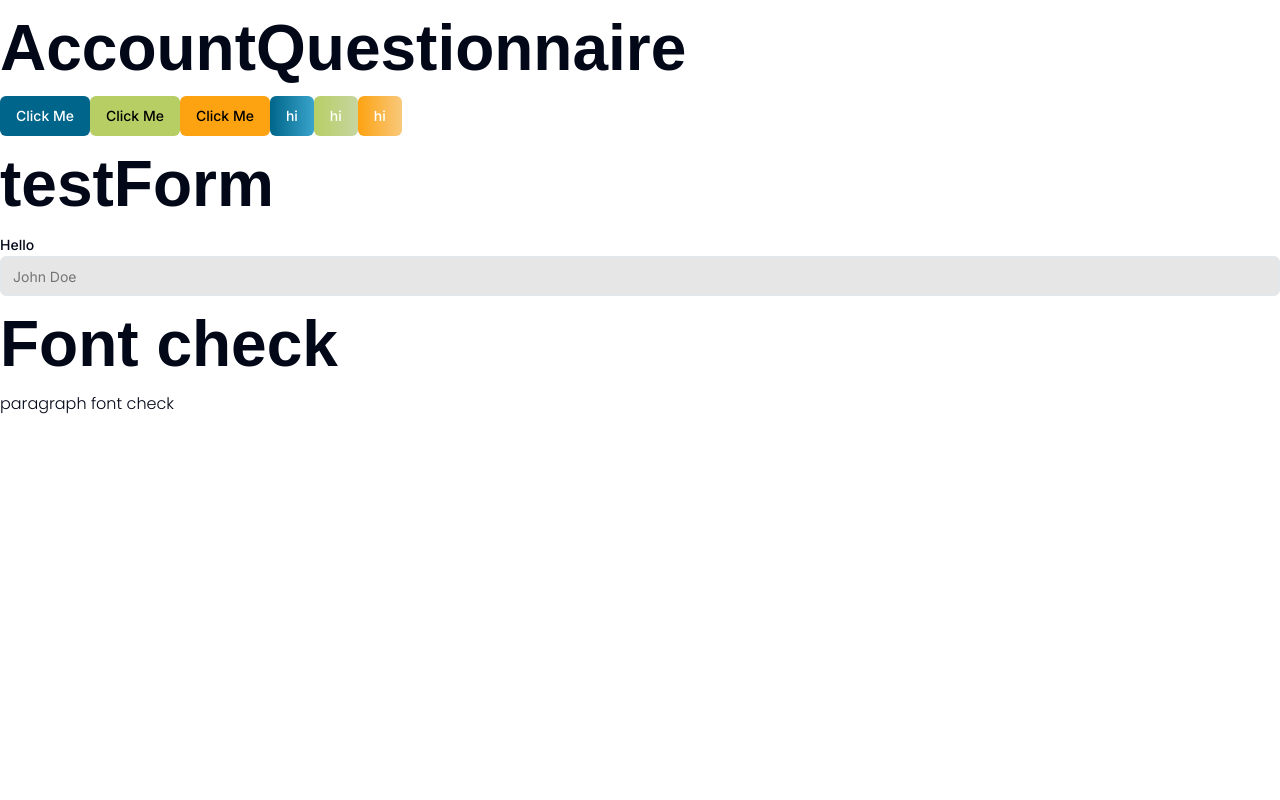
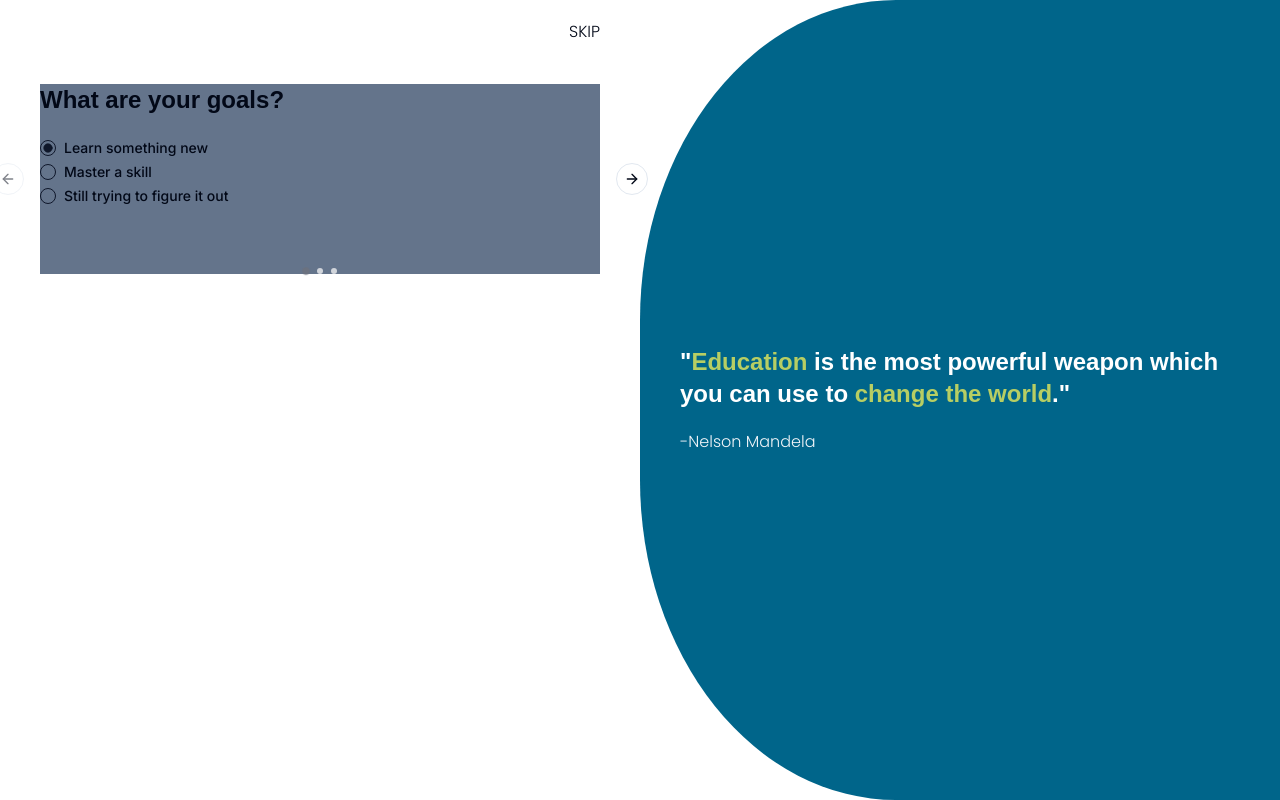
Before and after one commit to Software-Developer-Academy/mentor-match, a Next.js app: page /account-questionnaire in a window 1280 px wide. Built offline with nearby package versions, Linux system fonts and the light colour scheme; a web font is replaced by a local one.

Commit message:
set up some initial components and styling

```diff
--- a/package.json
+++ b/package.json
@@ -16,6 +16,7 @@
     "@radix-ui/react-dialog": "^1.0.5",
     "@radix-ui/react-label": "^2.0.2",
     "@radix-ui/react-navigation-menu": "^1.1.4",
+    "@radix-ui/react-radio-group": "^1.1.3",
     "@radix-ui/react-separator": "^1.0.3",
     "@radix-ui/react-slot": "^1.0.2",
     "class-variance-authority": "^0.7.0",
--- a/src/app/account-questionnaire/page.tsx
+++ b/src/app/account-questionnaire/page.tsx
@@ -1,25 +1,77 @@
+"use client";
+
 import { Button } from "@/components/ui/button";
-import { GradButton } from "@/components/ui/grad-button";
+// import { GradButton } from "@/components/ui/grad-button";
 import React from "react";
-import TestForm from "@/components/TestForm";
+import { RadioGroup, RadioGroupItem } from "@/components/ui/radio-group";
+import { Label } from "@/components/ui/label";
+import {
+	Carousel,
+	CarouselContent,
+	CarouselDots,
+	CarouselItem,
+	CarouselNext,
+	CarouselPrevious,
+} from "@/components/ui/carousel";
+import AccountQuestion1 from "@/components/account-questions/account-question-1";
 
 const AccountQuestionnaire = () => {
-  return (
-    <div>
-      <h1>AccountQuestionnaire</h1>
-      <Button>Click Me</Button>
-      <Button variant="secondary">Click Me</Button>
-      <Button variant={"tertiary"} className="bg-tertiary">
-        Click Me
-      </Button>
+	return (
+		<div className="flex h-screen">
+			<div className="basis-1/2 py-5 px-10">
+				<div className="mb-10">
+					<p className="text-right">SKIP</p>
+				</div>
 
-      <GradButton>hi</GradButton>
-      <GradButton variant="secondary">hi</GradButton>
-      <GradButton variant={"tertiary"}>hi</GradButton>
+				{/* <div className="flex flex-col justify-center pb-16">
+					<h2 className="mb-6 text-2xl">What are your goals?</h2>
+					<RadioGroup defaultValue="option-one">
+						<div className="flex items-center space-x-2">
+							<RadioGroupItem value="option-one" id="option-one" />
+							<Label htmlFor="option-one">Learn something new</Label>
+						</div>
+						<div className="flex items-center space-x-2">
+							<RadioGroupItem value="option-two" id="option-two" />
+							<Label htmlFor="option-two">Master a skill</Label>
+						</div>
+						<div className="flex items-center space-x-2">
+							<RadioGroupItem value="option-three" id="option-three" />
+							<Label htmlFor="option-three">
+								Still trying to figure it out
+							</Label>
+						</div>
+					</RadioGroup>
+				</div> */}
 
-      <TestForm />
-    </div>
-  );
+				<div className="bg-slate-500">
+					<Carousel>
+						<CarouselContent>
+							<CarouselItem>
+								<AccountQuestion1 />
+							</CarouselItem>
+							<CarouselItem>bro</CarouselItem>
+							<CarouselItem>bro</CarouselItem>
+						</CarouselContent>
+						<CarouselDots />
+						<CarouselPrevious />
+						<CarouselNext />
+					</Carousel>
+				</div>
+			</div>
+			<div className="bg-[#00658A] flex items-center justify-center basis-1/2 p-10 rounded-l-[40%]">
+				{/* <Image /> */}
+
+				<div>
+					<h1 className="text-2xl text-white text-left">
+						"<span className="text-[#b7ce63]">Education</span> is the most
+						powerful weapon which you can use to{" "}
+						<span className="text-[#b7ce63]">change the world</span>."
+					</h1>
+					<p className="self-start text-slate-100 mt-5">-Nelson Mandela</p>
+				</div>
+			</div>
+		</div>
+	);
 };
 
 export default AccountQuestionnaire;
--- /dev/null
+++ b/src/components/account-questions/account-question-1.tsx
@@ -0,0 +1,29 @@
+import React from "react";
+import { RadioGroup, RadioGroupItem } from "@/components/ui/radio-group";
+import { Label } from "@/components/ui/label";
+
+const AccountQuestion1 = () => {
+	return (
+		<div>
+			<div className="flex flex-col justify-center pb-16">
+				<h2 className="mb-6 text-2xl">What are your goals?</h2>
+				<RadioGroup defaultValue="option-one">
+					<div className="flex items-center space-x-2">
+						<RadioGroupItem value="option-one" id="option-one" />
+						<Label htmlFor="option-one">Learn something new</Label>
+					</div>
+					<div className="flex items-center space-x-2">
+						<RadioGroupItem value="option-two" id="option-two" />
+						<Label htmlFor="option-two">Master a skill</Label>
+					</div>
+					<div className="flex items-center space-x-2">
+						<RadioGroupItem value="option-three" id="option-three" />
+						<Label htmlFor="option-three">Still trying to figure it out</Label>
+					</div>
+				</RadioGroup>
+			</div>
+		</div>
+	);
+};
+
+export default AccountQuestion1;
--- a/src/components/ui/carousel.tsx
+++ b/src/components/ui/carousel.tsx
@@ -56,14 +56,14 @@ const Carousel = React.forwardRef<
 			children,
 			...props
 		},
-    ref,
+		ref
 	) => {
 		const [carouselRef, api] = useEmblaCarousel(
 			{
 				...opts,
 				axis: orientation === "horizontal" ? "x" : "y",
 			},
-      plugins,
+			plugins
 		);
 		const [canScrollPrev, setCanScrollPrev] = React.useState(false);
 		const [canScrollNext, setCanScrollNext] = React.useState(false);
@@ -95,7 +95,7 @@ const Carousel = React.forwardRef<
 					scrollNext();
 				}
 			},
-      [scrollPrev, scrollNext],
+			[scrollPrev, scrollNext]
 		);
 
 		React.useEffect(() => {
@@ -146,7 +146,7 @@ const Carousel = React.forwardRef<
 				</div>
 			</CarouselContext.Provider>
 		);
-  },
+	}
 );
 Carousel.displayName = "Carousel";
 
@@ -163,7 +163,7 @@ const CarouselContent = React.forwardRef<
 				className={cn(
 					"flex",
 					orientation === "horizontal" ? "-ml-4" : "-mt-4 flex-col",
-          className,
+					className
 				)}
 				{...props}
 			/>
@@ -186,7 +186,7 @@ const CarouselItem = React.forwardRef<
 			className={cn(
 				"min-w-0 shrink-0 grow-0 basis-full",
 				orientation === "horizontal" ? "pl-4" : "pt-4",
-        className,
+				className
 			)}
 			{...props}
 		/>
@@ -210,7 +210,7 @@ const CarouselPrevious = React.forwardRef<
 				orientation === "horizontal"
 					? "-left-12 top-1/2 -translate-y-1/2"
 					: "-top-12 left-1/2 -translate-x-1/2 rotate-90",
-        className,
+				className
 			)}
 			disabled={!canScrollPrev}
 			onClick={scrollPrev}
@@ -239,7 +239,7 @@ const CarouselNext = React.forwardRef<
 				orientation === "horizontal"
 					? "-right-12 top-1/2 -translate-y-1/2"
 					: "-bottom-12 left-1/2 -translate-x-1/2 rotate-90",
-        className,
+				className
 			)}
 			disabled={!canScrollNext}
 			onClick={scrollNext}
@@ -252,11 +252,61 @@ const CarouselNext = React.forwardRef<
 });
 CarouselNext.displayName = "CarouselNext";
 
+const CarouselDots = React.forwardRef<
+	HTMLDivElement,
+	React.HTMLAttributes<HTMLDivElement>
+>((props, ref) => {
+	const { api } = useCarousel();
+	const [updateState, setUpdateState] = React.useState(false);
+	const toggleUpdateState = React.useCallback(
+		() => setUpdateState((prevState) => !prevState),
+		[]
+	);
+
+	React.useEffect(() => {
+		if (api) {
+			api.on("select", toggleUpdateState);
+			api.on("reInit", toggleUpdateState);
+
+			return () => {
+				api.off("select", toggleUpdateState);
+				api.off("reInit", toggleUpdateState);
+			};
+		}
+	}, [api, toggleUpdateState]);
+
+	const numberOfSlides = api?.scrollSnapList().length || 0;
+	const currentSlide = api?.selectedScrollSnap() || 0;
+
+	if (numberOfSlides > 1) {
+		return (
+			<div ref={ref} className={`flex justify-center ${props.className}`}>
+				{Array.from({ length: numberOfSlides }, (_, i) => (
+					<Button
+						key={i}
+						className={`mx-1 h-1.5 w-1.5 rounded-full p-0 ${
+							i === currentSlide
+								? "scale-125 transform bg-gray-500 hover:bg-gray-500"
+								: "bg-gray-300 hover:bg-gray-300"
+						}`}
+						aria-label={`Go to slide ${i + 1}`}
+						onClick={() => api?.scrollTo(i)}
+					/>
+				))}
+			</div>
+		);
+	} else {
+		return <></>;
+	}
+});
+CarouselDots.displayName = "CarouselDots";
+
 export {
 	type CarouselApi,
 	Carousel,
 	CarouselContent,
 	CarouselItem,
+	CarouselDots,
 	CarouselPrevious,
 	CarouselNext,
 };
--- /dev/null
+++ b/src/components/ui/radio-group.tsx
@@ -0,0 +1,44 @@
+"use client";
+
+import * as React from "react";
+import * as RadioGroupPrimitive from "@radix-ui/react-radio-group";
+import { Circle } from "lucide-react";
+
+import { cn } from "@/lib/utils";
+
+const RadioGroup = React.forwardRef<
+	React.ElementRef<typeof RadioGroupPrimitive.Root>,
+	React.ComponentPropsWithoutRef<typeof RadioGroupPrimitive.Root>
+>(({ className, ...props }, ref) => {
+	return (
+		<RadioGroupPrimitive.Root
+			className={cn("grid gap-2", className)}
+			{...props}
+			ref={ref}
+		/>
+	);
+});
+RadioGroup.displayName = RadioGroupPrimitive.Root.displayName;
+
+const RadioGroupItem = React.forwardRef<
+	React.ElementRef<typeof RadioGroupPrimitive.Item>,
+	React.ComponentPropsWithoutRef<typeof RadioGroupPrimitive.Item>
+>(({ className, ...props }, ref) => {
+	return (
+		<RadioGroupPrimitive.Item
+			ref={ref}
+			className={cn(
+				"aspect-square h-4 w-4 rounded-full border border-slate-200 border-slate-900 text-slate-900 ring-offset-white focus:outline-none focus-visible:ring-2 focus-visible:ring-slate-950 focus-visible:ring-offset-2 disabled:cursor-not-allowed disabled:opacity-50 dark:border-slate-800 dark:border-slate-50 dark:text-slate-50 dark:ring-offset-slate-950 dark:focus-visible:ring-slate-300",
+				className
+			)}
+			{...props}
+		>
+			<RadioGroupPrimitive.Indicator className="flex items-center justify-center">
+				<Circle className="h-2.5 w-2.5 fill-current text-current" />
+			</RadioGroupPrimitive.Indicator>
+		</RadioGroupPrimitive.Item>
+	);
+});
+RadioGroupItem.displayName = RadioGroupPrimitive.Item.displayName;
+
+export { RadioGroup, RadioGroupItem };
```
Also changed, not shown: 1 other file (tests, documents, lock files or other folders). Lines whose indentation alone changed are shown as unchanged.
